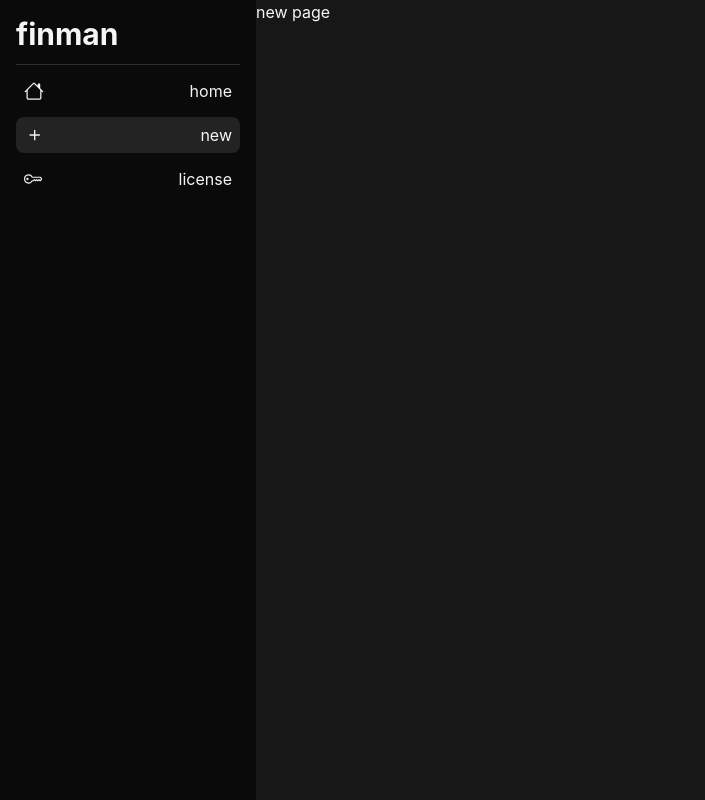
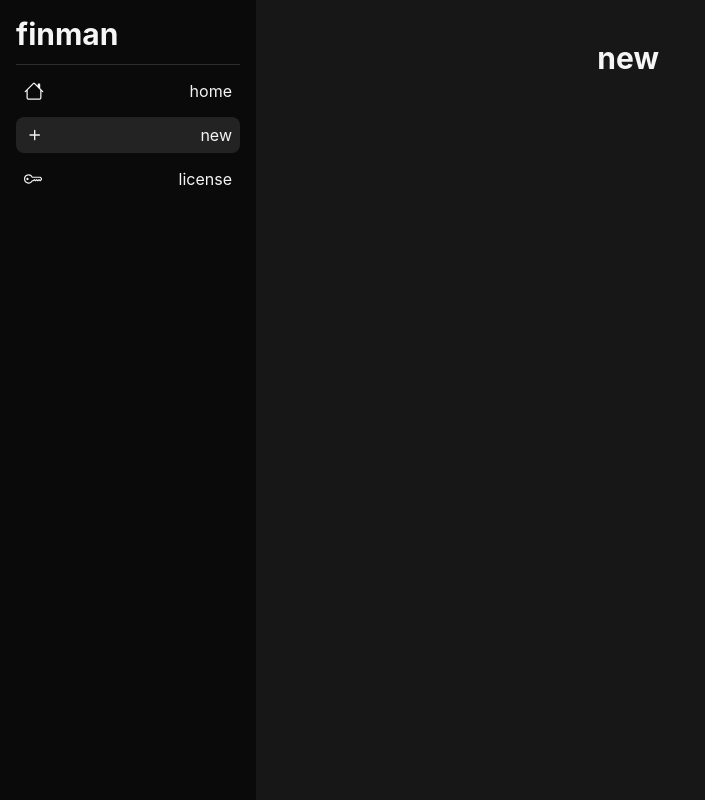
Before and after one commit to aixoio/finman, a SvelteKit app: page /new in a window 1280 px wide. Shown: the whole page, without its empty margins (0-705 px from the left). Built offline with nearby package versions, Linux system fonts and the light colour scheme.

Commit message:
start of /new

```diff
--- a/src/routes/new/+page.svelte
+++ b/src/routes/new/+page.svelte
@@ -1 +1,5 @@
-<h1>new page</h1>
+<div class="mx-auto max-w-1/3">
+    <div class="mt-10">
+        <h1 class="text-3xl font-bold">new</h1>
+    </div>
+</div>
```
